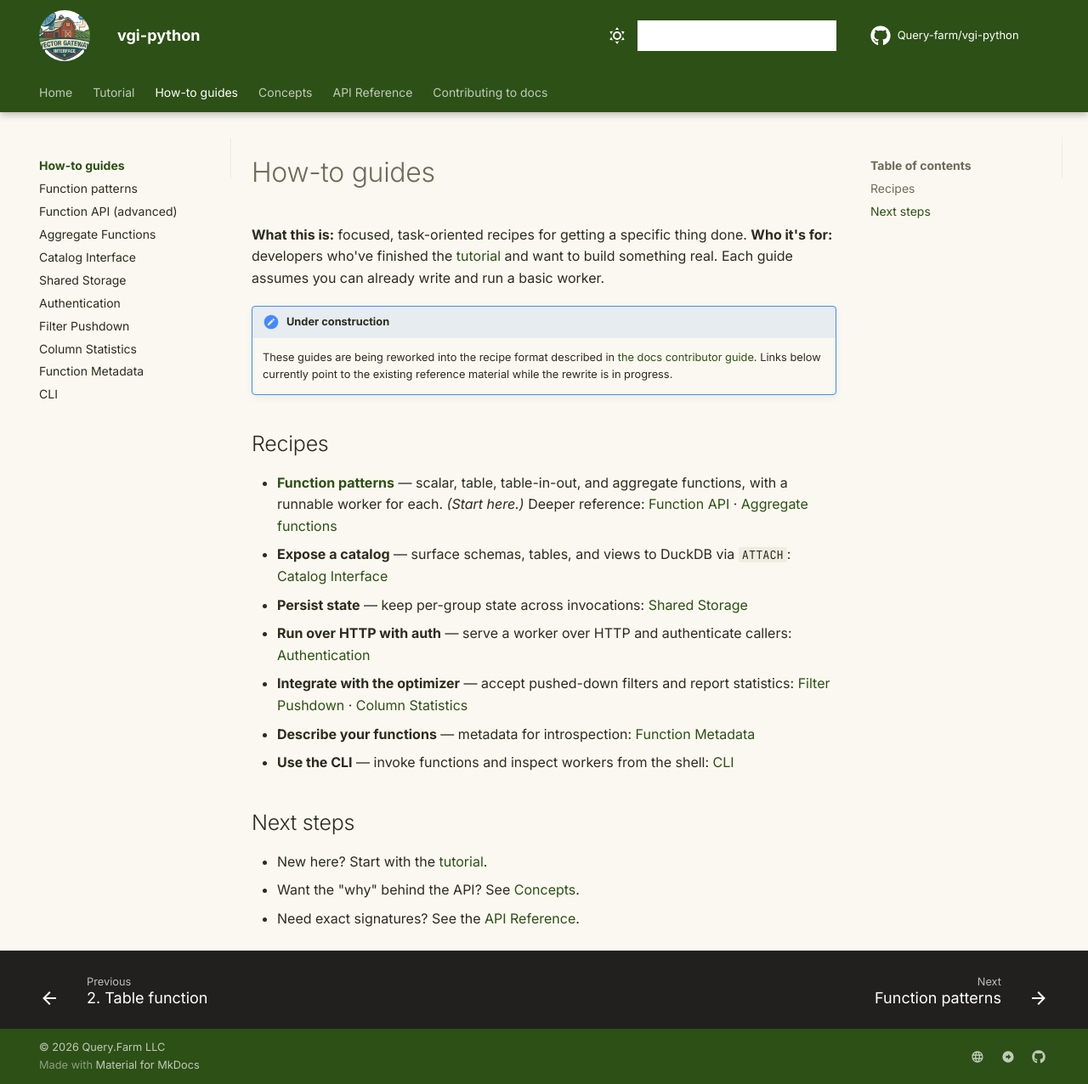
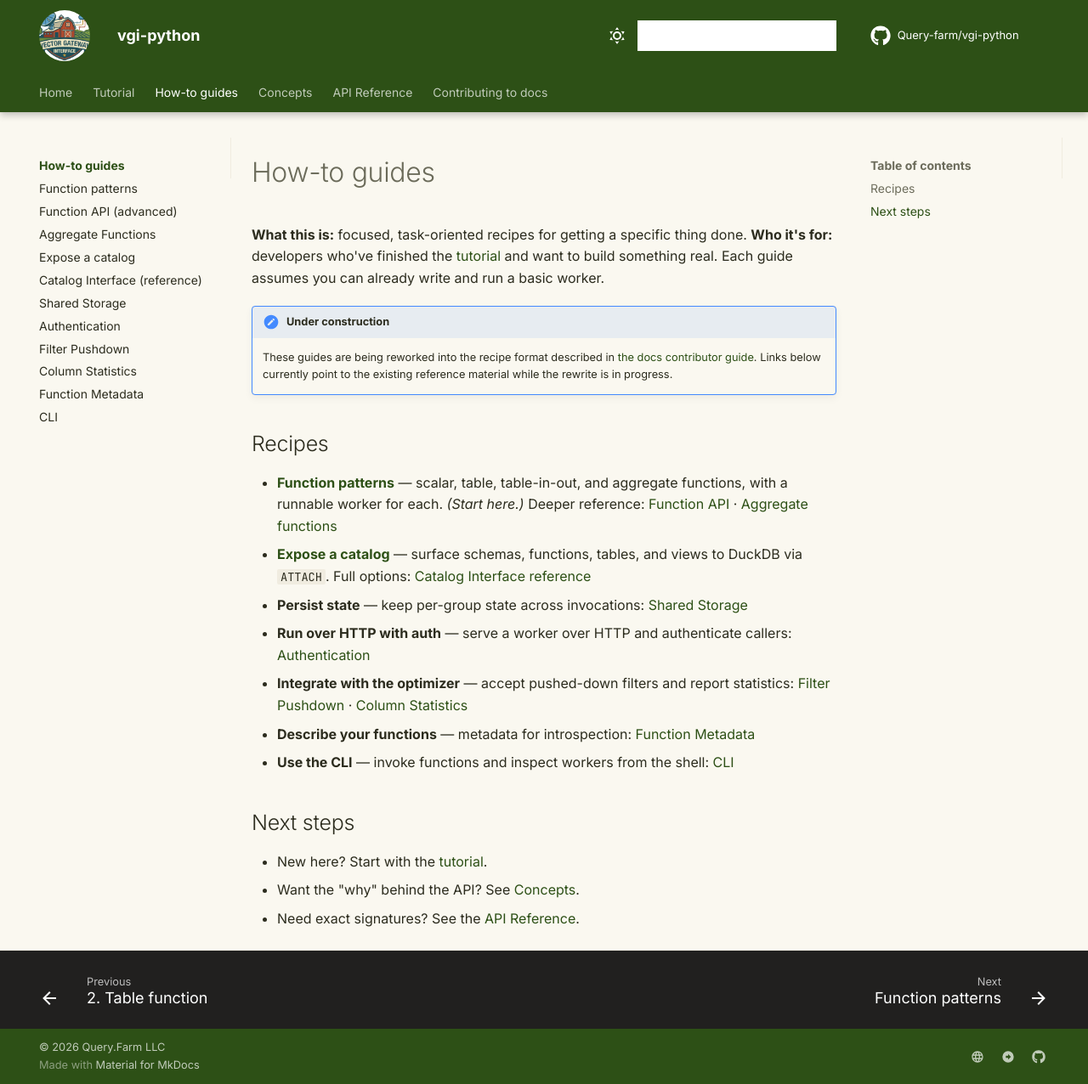
Before and after one commit to Query-farm/vgi-python, an MkDocs documentation site: the page built from docs/how-to/index.md, in a window 1280 px wide and 1276 px high. Shown: the whole window at 85% size. Built offline with MkDocs 1.6.1 and Material for MkDocs 9.7.7, drawn with Linux system fonts in a browser that asks for light colours; comment, search, counter and statistics services are not loaded.

Commit message:
docs(how-to): add "Expose a catalog" guide
Concise catalogs/ATTACH recipe anchored on the verified greeting_worker
catalog (functions-in-a-catalog, the common case), with View/Table explained
and linked to the Catalog Interface reference for full options.

Co-Authored-By: Claude Opus 4.8 (1M context) <noreply@anthropic.com>

```diff
--- a/docs/how-to/index.md
+++ b/docs/how-to/index.md
@@ -18,8 +18,8 @@ real. Each guide assumes you can already write and run a basic worker.
 - **[Function patterns](function-patterns.md)** — scalar, table, table-in-out, and aggregate
   functions, with a runnable worker for each. *(Start here.)* Deeper reference:
   [Function API](../generator-api.md) · [Aggregate functions](../aggregate-functions.md)
-- **Expose a catalog** — surface schemas, tables, and views to DuckDB via `ATTACH`:
-  [Catalog Interface](../catalog-interface.md)
+- **[Expose a catalog](catalogs.md)** — surface schemas, functions, tables, and views to DuckDB
+  via `ATTACH`. Full options: [Catalog Interface reference](../catalog-interface.md)
 - **Persist state** — keep per-group state across invocations:
   [Shared Storage](../shared-storage.md)
 - **Run over HTTP with auth** — serve a worker over HTTP and authenticate callers:
--- a/mkdocs.yml
+++ b/mkdocs.yml
@@ -122,7 +122,8 @@ nav:
     - Function patterns: how-to/function-patterns.md
     - Function API (advanced): generator-api.md
     - Aggregate Functions: aggregate-functions.md
-    - Catalog Interface: catalog-interface.md
+    - Expose a catalog: how-to/catalogs.md
+    - Catalog Interface (reference): catalog-interface.md
     - Shared Storage: shared-storage.md
     - Authentication: authentication.md
     - Filter Pushdown: filter-pushdown.md
```
Also changed, not shown: docs/how-to/catalogs.md (added, +65 -0 lines).
